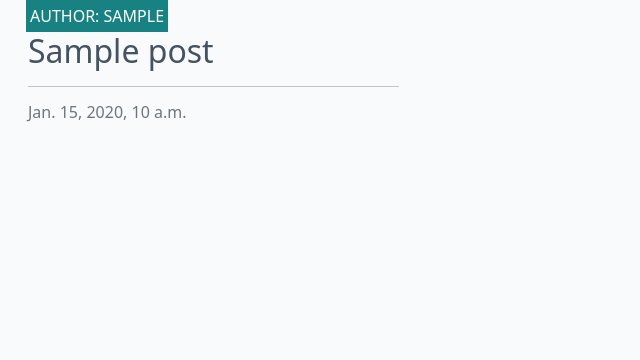
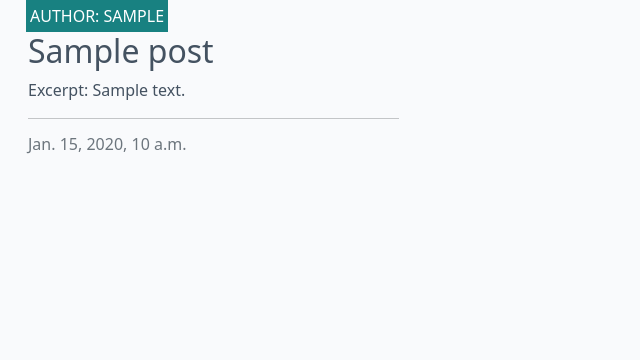
Before and after one commit to helsbels-del/django-blog, a Django app: page / in a window 1280 px wide. Shown: the part 60-420 px from the top of the page, without its empty margins (0-640 px from the left). Run offline with Django 4.2, Linux system fonts and the light colour scheme; tables that the repository leaves empty hold one stand-in row (values such as "Sample post"); parts of the project's set-up code (start-up, migrations or seed data) failed here and were passed over; some libraries are stand-ins or nearby versions.

Commit message:
FEAT: Add excerpt

```diff
--- a/blog/templates/blog/index.html
+++ b/blog/templates/blog/index.html
@@ -20,6 +20,7 @@
                             </div>
                             <a href="#" class="post-link">
                                 <h2 class="card-title">{{ post.title }}</h2>
+                                <P class="card-text">Excerpt: {{ post.excerpt }}</P>
                             </a>
 
                             <hr />
```
